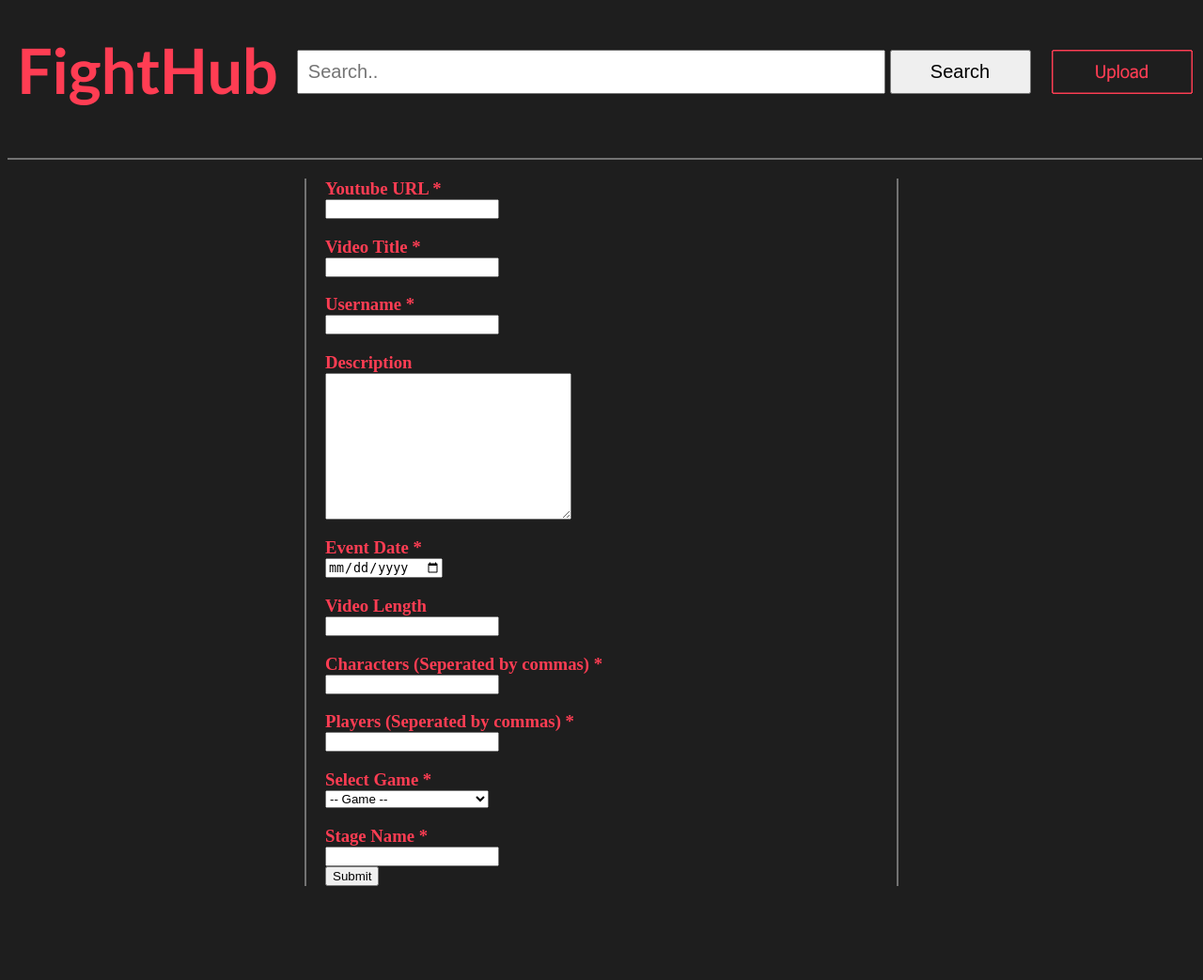
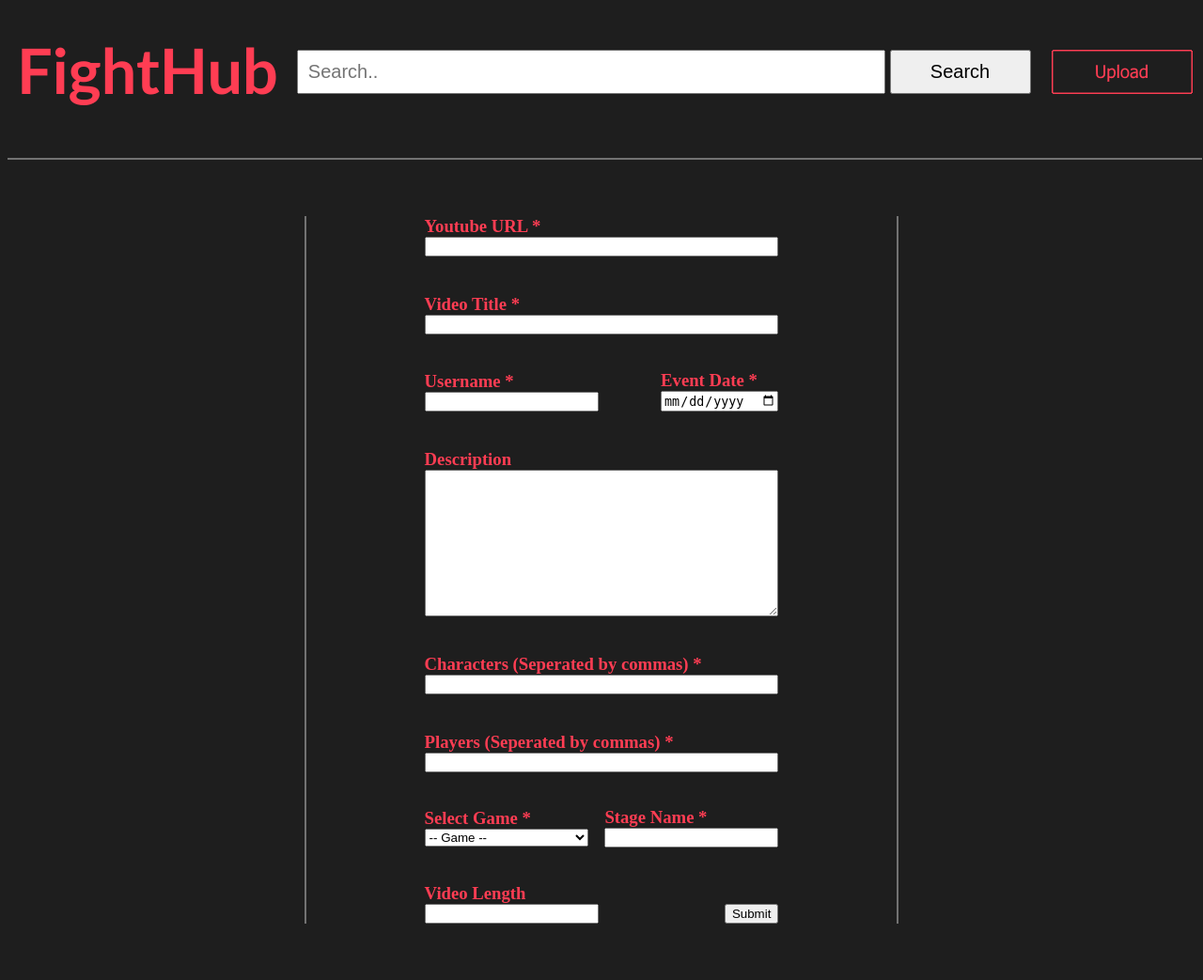
Before and after one commit to ClaytonWWilson/FightHub, a PHP site: page /upload.php in a window 1280 px wide. Shown: the whole page at 94% size. Before the commit the page ends 943 px from the top, so only its background shows below. Run offline with PHP 8.4, Linux system fonts and the light colour scheme.

Commit message:
Styles upload.php

```diff
--- a/main.css
+++ b/main.css
@@ -50,6 +50,8 @@ form.upload-form {
 	border-left: #727272 solid 2px;
 	border-right: #727272 solid 2px;
 	margin: 0 25% 0 25%;
+	margin-top: 60px;
+	margin-bottom: 60px;
 }
 
 .upload-form input, .upload-form textarea, .upload-form select {
@@ -65,6 +67,101 @@ form.upload-form {
 	margin-bottom: 0px;
     	margin-left: 20px;
 }
+
+h3.url {
+	/* padding-top: 40px; */
+	/* border: white solid 1px; */
+}
+
+.url {
+	margin: auto !important;
+	width: 60%;
+}
+
+h3.title {
+	padding-top: 40px;
+}
+
+.title {
+	margin: auto !important;
+	width: 60%;
+}
+
+.user-date {
+	width: 60%;
+	margin: auto;
+}
+
+.username {
+	padding-top: 20px;
+	margin-left: -20px;
+}
+
+.video-date {
+	float: right;
+	margin-top: -62px;
+}
+
+.description {
+	width: 60%;
+	margin:	auto !important;
+}
+
+h3.description {
+	padding-top: 40px;
+}
+
+.characters {
+	width: 60%;
+	margin: auto !important;
+}
+
+h3.characters {
+	padding-top: 40px;
+}
+
+.players {
+	width: 60%;
+	margin: auto !important;
+}
+
+h3.players {
+	padding-top: 40px;
+}
+
+.game-info {
+	width: 60%;
+	margin: auto;
+}
+
+.game-name {
+	padding-top: 20px;
+	margin-left: -20px;
+}
+
+.stage-name {
+	float: right;
+	margin-top: -61px;
+}
+
+.length-button {
+	margin: auto;
+	width: 60%;
+	/* border: white solid 1px; */
+}
+
+.length {
+	padding-top: 20px;
+	margin-left: -20px;
+}
+
+.button {
+	float: right;
+	margin-top: -21px;
+}
+
+
+
 
 /* Styles for Video element displays */
 
--- a/upload.php
+++ b/upload.php
@@ -17,30 +17,39 @@
     <!-- submit.php will read the variables from the url and add it to the database -->
     <form class="upload-form" id="upload-form" action="submit.php">
 
-        <h3>Youtube URL *</h3>
-        <input type="text" name="url" id="url">
+        <h3 class="url">Youtube URL *</h3>
+        <input type="text" name="url" id="url" class="url">
 
-        <h3>Video Title *</h3>
-        <input type="text" name="title" id="title">
+        <h3 class="title">Video Title *</h3>
+        <input type="text" name="title" id="title" class="title">
 
+        <div class="user-date">
+            <div class="username">
                 <h3>Username *</h3>
                 <input type="text" name="username" id="username">
+            </div>
 
-        <h3>Description</h3>
-        <textarea name="description" cols="30" rows="10" id="description"></textarea>
 
+            <div class="video-date">
                 <h3>Event Date *</h3>
                 <input type="date" name="video-date" id="video-date">
+            </div>
+        </div>
 
-        <h3>Video Length</h3>
-        <input type="text" name="length" id="length">
+        <h3 class="description">Description</h3>
+        <textarea name="description" cols="30" rows="10" id="description" class="description"></textarea>
 
-        <h3>Characters (Seperated by commas) *</h3>
-        <input type="text" name="characters" id="characters">
+        <h3 class="characters">Characters (Seperated by commas) *</h3>
+        <input type="text" name="characters" id="characters" class="characters">
 
-        <h3>Players (Seperated by commas) *</h3>
-        <input type="text" name="players" id="players">
+        <h3 class="players">Players (Seperated by commas) *</h3>
+        <input type="text" name="players" id="players" class="players">
 
+
+
+
+        <div class="game-info">
+            <div class="game-name">
                 <h3>Select Game *</h3>
                 <select name="game" id="game">
                     <option disabled selected value>-- Game --</option>
@@ -51,11 +60,24 @@
                     <option value="Killer Instinct">Killer Instinct</option>
                     <option value="Injustice">Injustice</option>
                 </select>
+            </div>
 
-        <h3>Stage Name *</h3>
-        <input type="text" name="stage" id="stage">
+            <div class="stage-name">
+                <h3 class="stage">Stage Name *</h3>
+                <input type="text" name="stage" id="stage" class="stage">
+            </div>
+        </div>
 
+        <div class="length-button">
+            <div class="length">
+                <h3>Video Length</h3>
+                <input type="text" name="length" id="length">
+            </div>
+
+            <div class="button">
                 <input type="button" name="submit_button" value="Submit" onclick="validateUpload()">
+            </div>
+        </div>
     </form>
 
 </body>
```
Lines whose indentation alone changed are shown as unchanged.
